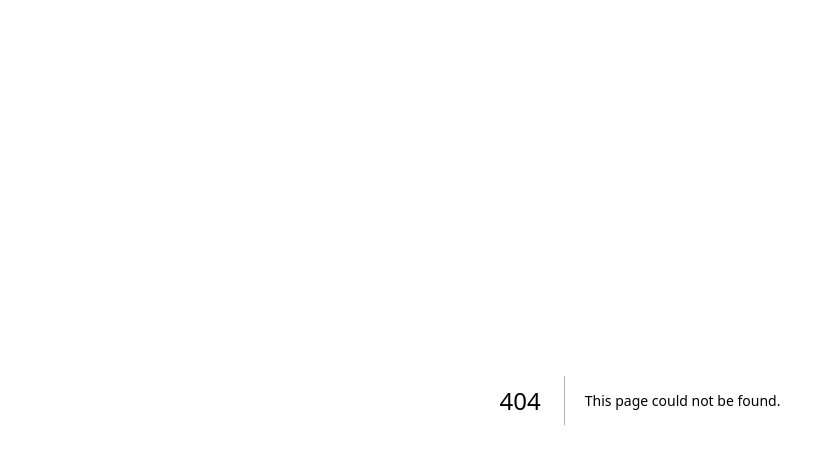
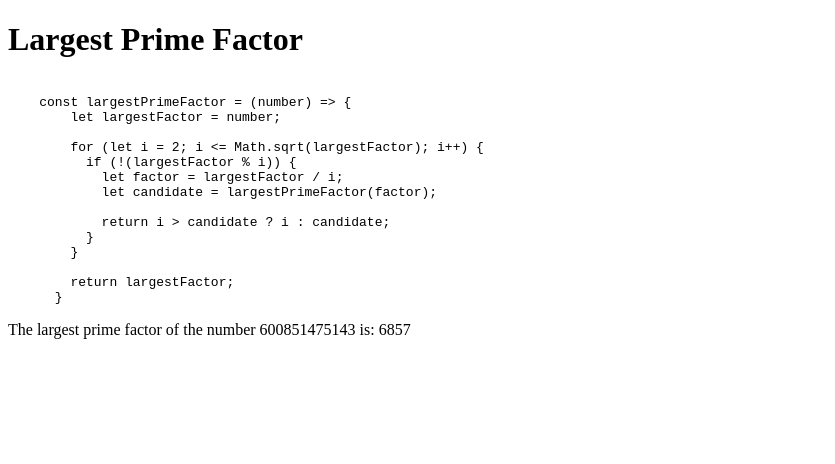
Before and after one commit to ragulpalanisamy/fcc_projects_euler, a Next.js app: page /Largest in a window 1280 px wide. Before the commit this address had no page. Shown: the top 464 px of the page, without its empty margins (0-835 px from the left). Built offline with nearby package versions, Linux system fonts and the light colour scheme.

Commit message:
feat: :sparkles: added the largest prime factor

```diff
--- a/src/app/page.js
+++ b/src/app/page.js
@@ -1,7 +1,22 @@
+'use client'
 import Link from 'next/link'
 
 export default function Home() {
-  return  <Link href="/Even_Fibonacci_Numbers">
-        <a>Even_Fibonacci_Numbers</a>
+  return  (
+  <>
+
+  <Link href="/Even_Fibonacci_Numbers" style={{ marginRight: 10  }}>
+      Even_Fibonacci_Numbers
+    </Link>
+    <br></br>
+    <Link href="/Multiples">
+        Multiples
       </Link>
+    <br></br>
+    <Link href="/Largest">
+        Largest
+      </Link>
+      </>
+
+  )
 }
--- /dev/null
+++ b/src/pages/Largest.tsx
@@ -0,0 +1,46 @@
+import React from 'react'
+
+export default function Largest() {
+    const codeSnippet = `
+    const largestPrimeFactor = (number) => {
+        let largestFactor = number;
+
+        for (let i = 2; i <= Math.sqrt(largestFactor); i++) {
+          if (!(largestFactor % i)) {
+            let factor = largestFactor / i;
+            let candidate = largestPrimeFactor(factor);
+
+            return i > candidate ? i : candidate;
+          }
+        }
+
+        return largestFactor;
+      }`;
+
+    const largestPrimeFactor = (number) => {
+        let largestFactor = number;
+
+        for (let i = 2; i <= Math.sqrt(largestFactor); i++) {
+            if (!(largestFactor % i)) {
+                let factor = largestFactor / i;
+                let candidate = largestPrimeFactor(factor);
+
+                return i > candidate ? i : candidate;
+            }
+        }
+
+        return largestFactor;
+    };
+    return (
+        <div>
+            <h1>Largest Prime Factor</h1>
+            <pre>
+                <code>{codeSnippet}</code>
+            </pre>
+            <p>
+                The largest prime factor of the number 600851475143 is: {largestPrimeFactor(600851475143)}
+            </p>
+
+        </div>
+    )
+}
```
